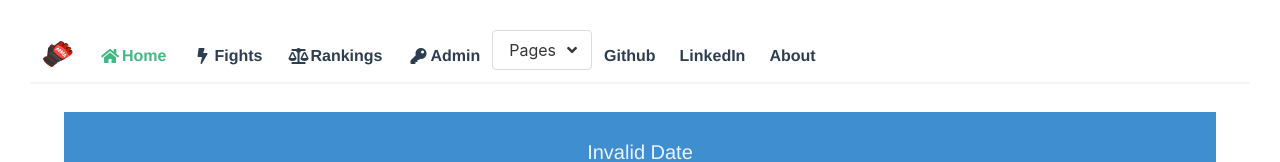
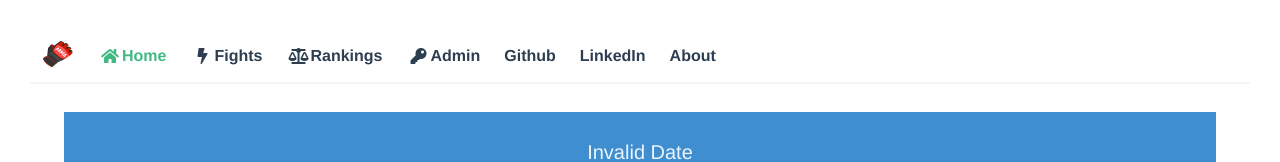
Before and after one commit to eghensley/ufc-ui, a Vue app: page / in a window 1280 px wide. Shown: the top 162 px of the page. Built offline with nearby package versions, Linux system fonts and the light colour scheme; no server answers.

Commit message:
update non-mobile formatting

```diff
--- a/src/App.vue
+++ b/src/App.vue
@@ -34,7 +34,7 @@
               </span>
               Admin
             </router-link>
-            <div class="dropdown is-hoverable is-right">
+            <div class="dropdown is-hoverable is-right is-hidden-tablet is-hidden-desktop is-hidden-widescreen">
               <div class="dropdown-trigger">
                   <button class="button" aria-haspopup="true" aria-controls="dropdown-menu">
                       <span>Pages</span>
```
Also changed, not shown: 5 other files (tests, documents, lock files or other folders).
